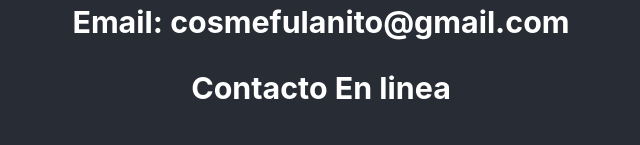
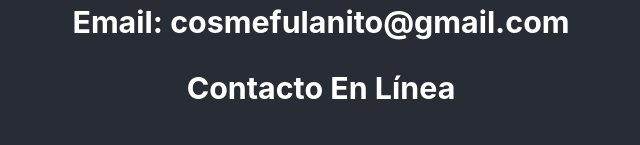
Before and after one commit to hernanguaragna/Open-Bootcamp, a React (Create React App) app in the folder ReactJS/mis-pruebas/hola-mundo/: page / in a window 1280 px wide. Shown: the part 906-1051 px from the top of the page, without its empty margins (319-959 px from the left). Built offline with nearby package versions, Linux system fonts and the light colour scheme.

Commit message:
cambios menores en la hwk 3

```diff
--- a/ReactJS/mis-pruebas/hola-mundo/src/components/conteiner/componenteB.jsx
+++ b/ReactJS/mis-pruebas/hola-mundo/src/components/conteiner/componenteB.jsx
@@ -1,12 +1,12 @@
 import React,{ useState } from "react";
 import PropTypes from 'prop-types';
-import { Contacto } from "../../models/contacto.class";
+// import { Contacto } from "../../models/contacto.class";
 
 function ComponenteB(estado) {
     const [conectado, setConectado] = useState(estado);
     return (
       <div>
-        <h3> {conectado === false ? 'Contacto no disponible' : 'Contacto En linea'}</h3>
+        <h3> {conectado === false ? 'Contacto No Disponible' : 'Contacto En Línea'}</h3>
         <button onClick={() => setConectado(!conectado)}>{conectado === false ? 'Conectado' : 'Desconectado'}</button>
       </div>
     );
```
